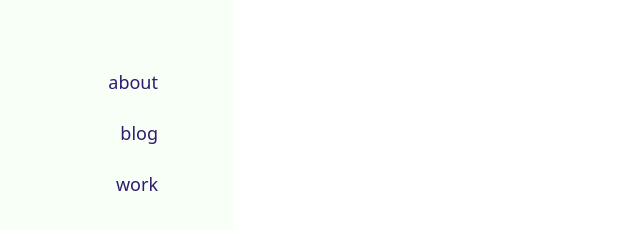
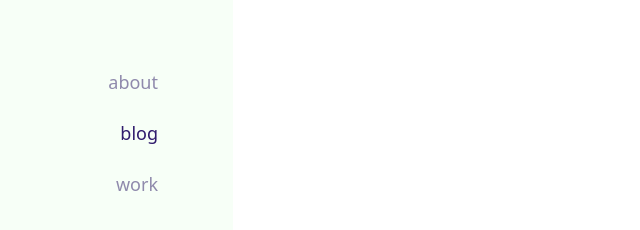
Before and after one commit to jakewies/next-emotion-website, a Next.js app: page /blog in a window 1280 px wide. Shown: the part 254-484 px from the top of the page, without its empty margins (67-707 px from the left). Built offline with nearby package versions, Linux system fonts and the light colour scheme.

Commit message:
Add styles to the home page "/". Update base navigation with an activeLink HOC that has specific styles if its active or not.

```diff
--- a/package.json
+++ b/package.json
@@ -41,7 +41,7 @@
   },
   "dependencies": {
     "date-fns": "^1.28.5",
-    "next": "^3.0.3",
+    "next": "latest",
     "prop-types": "^15.5.10",
     "react": "^15.6.1",
     "react-dom": "^15.6.1",
--- a/pages/blog.js
+++ b/pages/blog.js
@@ -1,13 +1,13 @@
 import PropTypes from 'prop-types'
-import Layout from '../src/components/page/layout'
-import Posts from '../src/components/blog/posts'
+import Page from '../src/components/page'
+import PostList from '../src/components/blog/postList'
 import { getPosts } from '../src/utils'
 
 const Blog = ({ posts }) =>
-  <Layout title="Blog">
+  <Page title="Blog">
     <h1>Blog</h1>
-    <Posts posts={posts} />
-  </Layout>
+    <PostList posts={posts} />
+  </Page>
 
 Blog.getInitialProps = () => ({ posts: getPosts() })
 
--- a/pages/index.js
+++ b/pages/index.js
@@ -1,4 +1,4 @@
-import Layout from '../src/components/page/layout'
+import Page from '../src/components/page'
 import {
   SplashContainer,
   Splash,
@@ -8,7 +8,7 @@ import {
 import { SkillsContainer, Skill } from '../src/components/home/skills'
 
 const Index = () =>
-  <Layout title="Jake Wiesler">
+  <Page title="Jake Wiesler">
     <SplashContainer>
       <Splash>
         <Title>
@@ -27,6 +27,6 @@ const Index = () =>
         </p>
       </Splash>
     </SplashContainer>
-  </Layout>
+  </Page>
 
 export default Index
--- a/pages/post.js
+++ b/pages/post.js
@@ -1,6 +1,6 @@
 import PropTypes from 'prop-types'
 import styled from 'styled-components'
-import Layout from '../src/components/page/layout'
+import Page from '../src/components/page'
 import Header from '../src/components/post/header'
 import Content from '../src/components/post/content'
 import { format } from 'date-fns'
@@ -16,12 +16,12 @@ const Article = styled.article`
 `
 
 const Post = ({ title, date, content }) =>
-  <Layout title={title}>
+  <Page title={title}>
     <Article>
       <Header title={title} date={date} />
       <Content dangerouslySetInnerHTML={{ __html: content }} />
     </Article>
-  </Layout>
+  </Page>
 
 Post.getInitialProps = async ({ query }) => {
   const post = await require(`../posts/${query.id}.json`)
--- a/pages/work.js
+++ b/pages/work.js
@@ -1,8 +1,8 @@
-import Layout from '../src/components/page/layout'
+import Page from '../src/components/page'
 
 const Work = () =>
-  <Layout title="Work">
+  <Page title="Work">
     <h1>Work</h1>
-  </Layout>
+  </Page>
 
 export default Work
--- a/src/components/blog/posts.js
+++ b/src/components/blog/postList.js
@@ -2,15 +2,15 @@ import PropTypes from 'prop-types'
 import PostLink from './postLink'
 import { formatPostId } from '../../utils'
 
-const Posts = ({ posts }) =>
+const PostList = ({ posts }) =>
   <ul>
     {posts.map((post, i) =>
       <PostLink title={post.title} id={formatPostId(post.base)} key={i} />
     )}
   </ul>
 
-Posts.propTypes = {
+PostList.propTypes = {
   posts: PropTypes.array.isRequired
 }
 
-export default Posts
+export default PostList
--- a/src/components/home/splash.js
+++ b/src/components/home/splash.js
@@ -10,6 +10,7 @@ export const SplashContainer = styled.div`
 `
 
 export const Splash = styled.div`
+  padding: 0 10px;
   color: #f7fff7;
   font-family: 'Avenir Next', sans-serif;
   max-width: 600px;
--- /dev/null
+++ b/src/components/page/activeLink.js
@@ -0,0 +1,22 @@
+import { withRouter } from 'next/router'
+
+/* eslint react/prop-types: "off" */
+
+const ActiveLink = ({ children, router, href }) => {
+  const style = {
+    color: router.pathname === href ? '#301C6D' : '#8F8AAC'
+  }
+
+  const handleClick = e => {
+    e.preventDefault()
+    router.push(href)
+  }
+
+  return (
+    <a href={href} onClick={handleClick} style={style}>
+      {children}
+    </a>
+  )
+}
+
+export default withRouter(ActiveLink)
--- a/src/components/page/layout.js
+++ b/src/components/page/index.js
@@ -19,10 +19,20 @@ injectGlobal`
     padding: 0;
   }
 `
+// this shouldn't be a solution
+// shouldn't have to manage layout here and in navigation.js
+// should only need to manage it in one place
+const Main = styled.main`
+  @media (min-width: 768px) {
+    margin-left: 200px;
+  }
 
-const Main = styled.main`margin-left: 300px;`
+  @media (min-width: 992px) {
+    margin-left: 300px;
+  }
+`
 
-const Layout = ({ title, children }) =>
+const Page = ({ title, children }) =>
   <div>
     <Meta title={title} />
     <Nav />
@@ -31,9 +41,9 @@ const Layout = ({ title, children }) =>
     </Main>
   </div>
 
-Layout.propTypes = {
+Page.propTypes = {
   children: PropTypes.any.isRequired,
   title: PropTypes.string.isRequired
 }
 
-export default Layout
+export default Page
--- a/src/components/page/navigation.js
+++ b/src/components/page/navigation.js
@@ -1,9 +1,9 @@
-import Link from 'next/link'
+import ActiveLink from './activeLink'
 import styled from 'styled-components'
 
 const NavContainer = styled.div`
   background-color: #f7fff7;
-  width: 300px;
+  width: 100%;
   position: fixed;
   top: 0;
   left: 0;
@@ -11,6 +11,16 @@ const NavContainer = styled.div`
   display: flex;
   justify-content: center;
   align-items: center;
+  opacity: 0;
+
+  @media (min-width: 768px) {
+    width: 200px;
+    opacity: 1;
+  }
+
+  @media (min-width: 992px) {
+    width: 300px;
+  }
 `
 
 const StyledNav = styled.nav`
@@ -30,15 +40,9 @@ const StyledNav = styled.nav`
 const Nav = () =>
   <NavContainer>
     <StyledNav>
-      <Link prefetch href="/">
-        <a>about</a>
-      </Link>
-      <Link prefetch href="/blog">
-        <a>blog</a>
-      </Link>
-      <Link prefetch href="/work">
-        <a>work</a>
-      </Link>
+      <ActiveLink href="/">about</ActiveLink>
+      <ActiveLink href="/blog">blog</ActiveLink>
+      <ActiveLink href="/work">work</ActiveLink>
     </StyledNav>
   </NavContainer>
 
```
Also changed, not shown: .babelrc, 1 other file (tests, documents, lock files or other folders).
